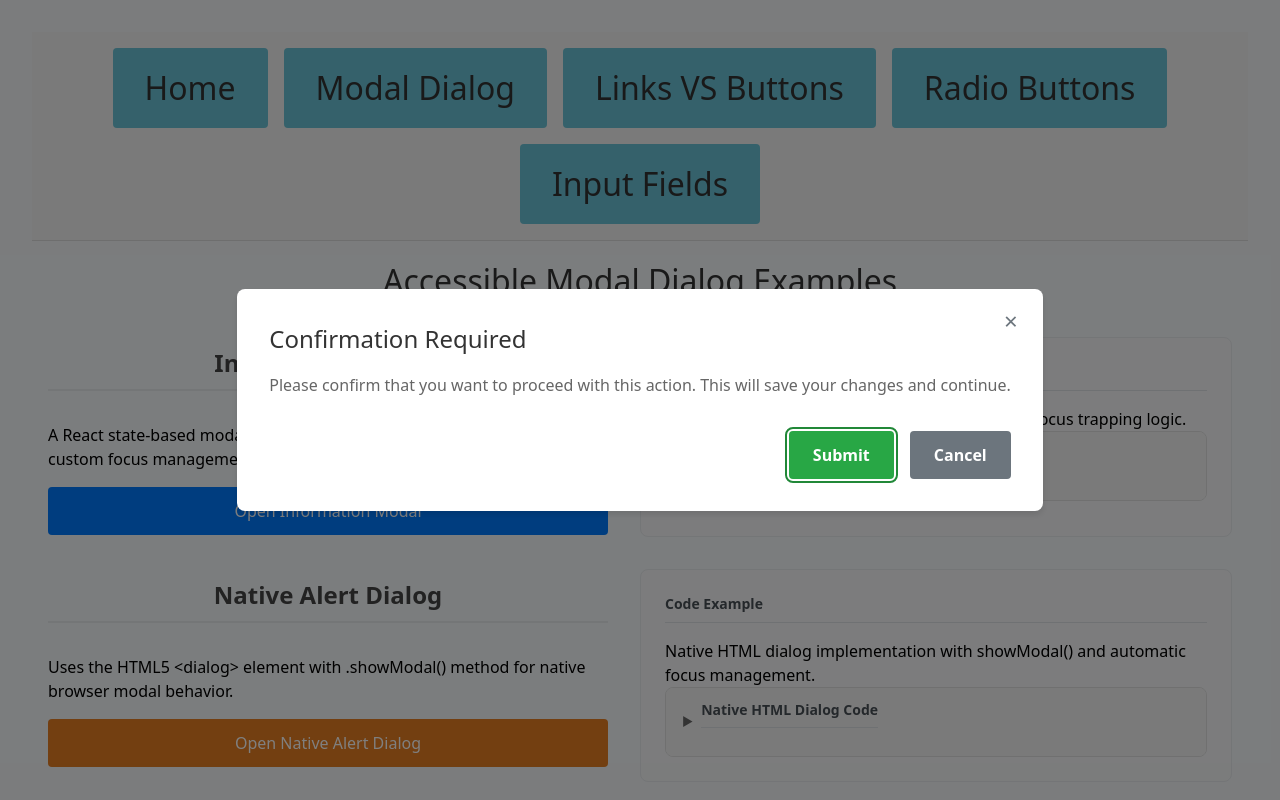
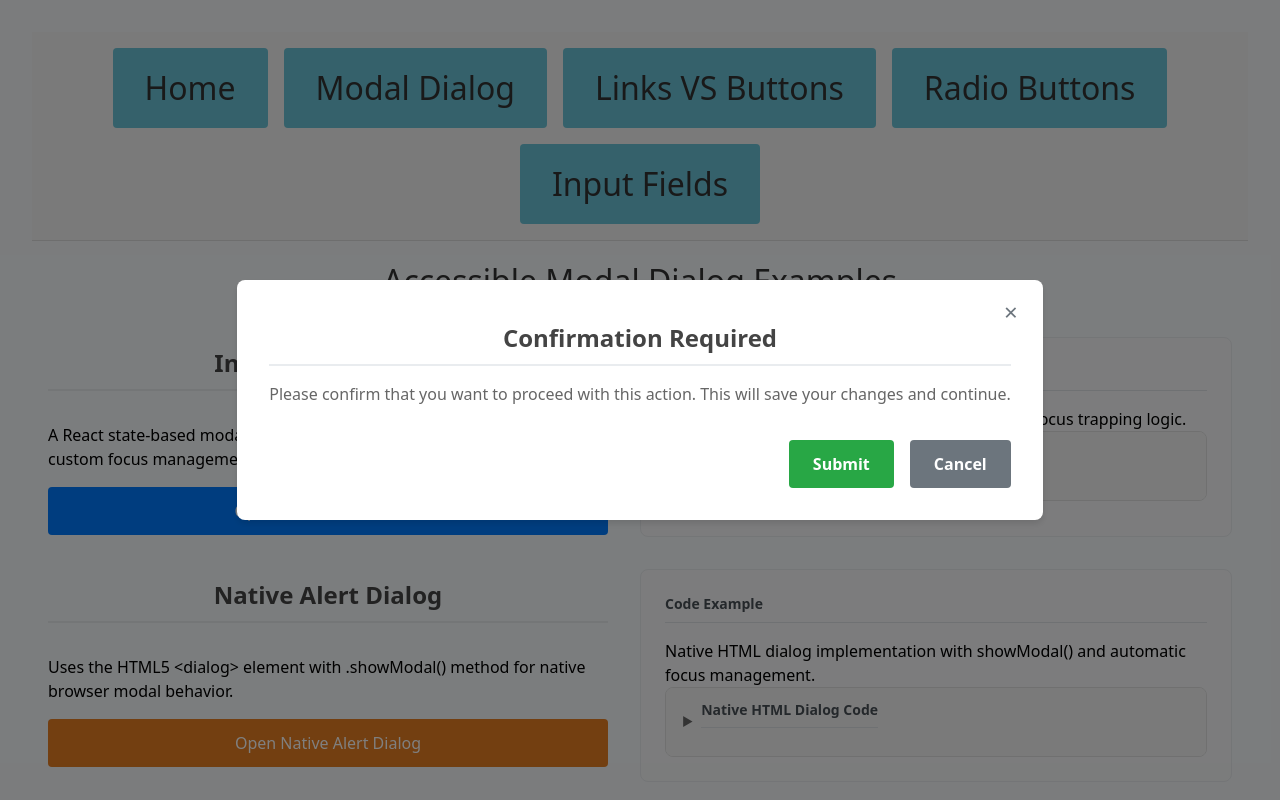
Before and after one commit to AlexandrSedymov/ACCESSIBLE-COMPONENTS, a React (Vite) app: page /modal-dialog in a window 1280 px wide. Both pictures are taken after a click on the button "Open Information Modal". Shown: the top 800 px of the page. Built offline with nearby package versions, Linux system fonts and the light colour scheme.

Commit message:
fix: change focus from buttons to header of modal dialog

```diff
--- a/src/components/InformationModal.tsx
+++ b/src/components/InformationModal.tsx
@@ -1,6 +1,7 @@
 import React, { useEffect, useRef, useState } from 'react';
 import '../styles/ModalDialog.css';
 
+// React way of creating a modal dialog with focus management and accessibility features
 // Selector for all focusable elements
 const FOCUSABLE_SELECTOR =
   'button, [href], input, select, textarea, [tabindex]:not([tabindex="-1"])';
@@ -30,8 +31,8 @@ export const InformationModal: React.FC = () => {
 
   // Set initial focus when modal opens
   useEffect(() => {
-    if (isOpen && closeButtonRef.current) {
-      closeButtonRef.current.focus();
+    if (isOpen && modalRef.current) {
+      modalRef.current.focus();
     }
   }, [isOpen]);
 
@@ -110,9 +111,9 @@ export const InformationModal: React.FC = () => {
               <span aria-hidden="true">×</span>
             </button>
 
-            <h3 id="information-modal-title" className="modal-title">
+            <h2 id="information-modal-title" className="modal-title">
               Confirmation Required
-            </h3>
+            </h2>
             <p id="information-modal-description" className="modal-description">
               Please confirm that you want to proceed with this action. This will save your changes
               and continue.
--- a/src/components/NativeAlertDialog.tsx
+++ b/src/components/NativeAlertDialog.tsx
@@ -49,9 +49,9 @@ export const NativeAlertDialog: React.FC = () => {
           <div className="alert-icon" aria-hidden="true">
             ⚠️
           </div>
-          <h3 id="native-alert-title" className="modal-title alert-title">
+          <h2 id="native-alert-title" className="modal-title alert-title">
             Confirm Action (Native Dialog)
-          </h3>
+          </h2>
           <p id="native-alert-description" className="modal-description alert-description">
             Are you sure you want to delete this item? This action cannot be undone. This dialog
             uses the native HTML &lt;dialog&gt; element with .showModal().
```
